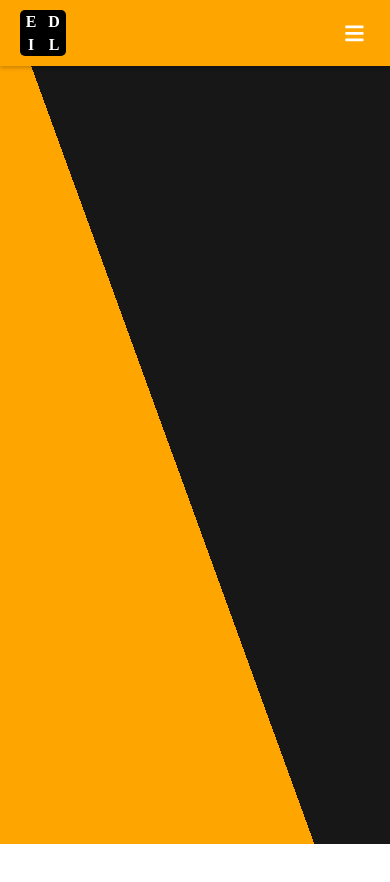
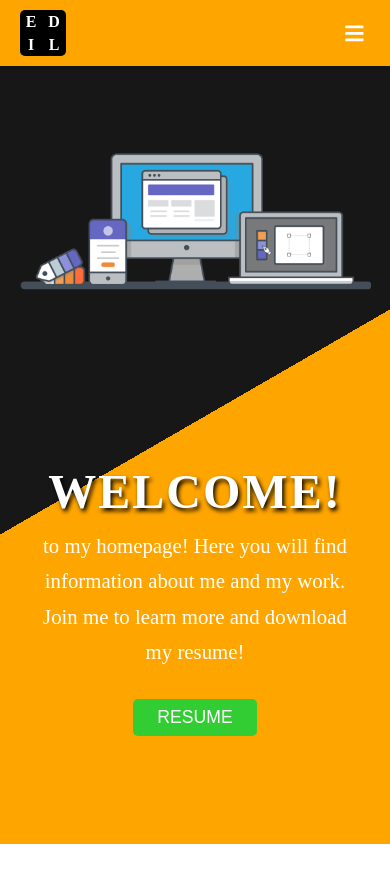
Before and after one commit to edilk/portfolio, a React (Create React App) app: page / in a window 390 px wide. Shown: the top 882 px of the page. After the commit the page ends 844 px from the top, so only its background shows below. Built offline with nearby package versions, Linux system fonts and the light colour scheme.

Commit message:
Home page added

```diff
--- a/src/components/home/Home.js
+++ b/src/components/home/Home.js
@@ -1,9 +1,21 @@
 import './home.css';
+import banner  from "../../images/banner.png"
 
 export default function Home() {
     return (
-        <div className="home hero">
-
-        </div>
+        <section className='home'>
+            <div className='home-content'>
+                <div className='home-text'>
+                    <h1>Welcome!</h1>
+                    <p>to my homepage!
+                    Here you will find information about me and my work.
+                    Join me to learn more and download my resume!</p>
+                    <button>Resume</button>
+                </div>
+                <div className='home-illustration'>
+                    <img src={banner} alt='Illustration' />
+                </div>
+            </div>
+        </section>
     );
 }
--- a/src/components/home/home.css
+++ b/src/components/home/home.css
@@ -1,8 +1,132 @@
-.hero {
+.home {
     width: 100vw;
-    height: 100vh;
-    background-image: url('../../images/milky-way.jpg');
-    background-repeat: no-repeat;
-    background-size: cover;
-    background-position: top;
+    height: min(100vh, 1000px);
+    padding-top: 86px;
+    background: linear-gradient(140deg, #ffa500 50%, #171717 50%);
 }
+
+.home-content {
+    width: 90vw;
+    height: 100%;
+    margin: 0 auto;
+    display: flex;
+    justify-content: center;
+    align-items: center;
+}
+
+.home-text {
+    width: 50%;
+    display: flex;
+    flex-direction: column;
+    justify-content: center;
+    align-items: center;
+    padding: 30px 30px 30px 0;
+    color: #fff;
+    animation: leftToRight 0.5s ease-out;
+}
+
+.home-text h1 {
+    font-size: 3rem;
+    font-weight: bold;
+    text-transform: uppercase;
+    text-shadow: 2px 3px 4px #000;
+    line-height: 1.5;
+    text-align: center;
+    letter-spacing: 2px;
+}
+
+.home-text p {
+    font-size: 1.3rem;
+    line-height: 1.7;
+    text-align: center;
+}
+
+.home-text button {
+    padding: 8px 24px;
+    text-transform: uppercase;
+    font-size: 1.1rem;
+    margin: 30px auto;
+    background-color: #32cd32;
+    color: #fff;
+    border: 0;
+    border-radius: 5px;
+    transition: all 0.3s ease-out;
+}
+
+.home-text button:hover {
+    cursor: pointer;
+    transform: translateY(-5px);
+    transition: transform 0.3s ease-out;
+}
+
+.home-text button:active {
+    background-color: hsl(120°, 70.8%, 100%);
+    box-shadow: -2px 2px 3px #258525;
+}
+
+.home-illustration {
+    width: 50%;
+    animation: rightToLeft 0.5s ease-out;
+}
+
+.home-illustration img {
+    max-width: 100%;
+    max-height: 100%;
+    object-fit: cover;
+}
+
+@media (max-width: 768px) {
+    .home {
+        background: linear-gradient(150deg, #171717 50%, #ffa500 50%);
+    }
+
+    .home-content {
+        flex-direction: column-reverse;
+    }
+
+    .home-illustration {
+        width: 100%;
+        height: 50vh;
+        display: flex;
+        justify-content: center;
+        margin-top: -100px;
+        margin-bottom: -30px;
+    }
+
+    .home-text {
+        width: 100%;
+        height: 50vh;
+        margin: 0 auto;
+        padding: 8px;
+    }
+}
+
+@media (min-width: 1137px) {
+
+    .home-content {
+        width: 1024px;
+    }
+}
+
+@keyframes leftToRight {
+    0% {
+        opacity: 0;
+        transform: translateX(-100%)
+    }
+
+    100% {
+        opacity: 1;
+        transform: translateX(0%)
+    }
+}
+
+@keyframes rightToLeft {
+    0% {
+        opacity: 0;
+        transform: translateX(100%);
+    }
+    100% {
+        opacity: 1;
+        transform: translateX(0%);
+    }
+}
--- a/src/components/navbar/navbar.css
+++ b/src/components/navbar/navbar.css
@@ -14,14 +14,6 @@ header {
 
 header {
     transition: background 0.5s, padding 0.5s;
-}
-
-header.scrolled {
-
-    padding: 10px;
-    background-color: #ffa500;
-    transition: 0.5s;
-    box-shadow: 0 3px 4px rgba(0, 0, 0, 0.2);
 }
 
 .navbar {
@@ -55,15 +47,13 @@ header.scrolled {
 .navbar-link {
     color: #fff;
     text-decoration: none;
+    padding: 8px;
     font-weight: 500;
     text-transform: uppercase;
 }
 
+.navlink-active,
 .navbar-link:hover {
-    color: #ffa500;
-}
-
-.navlink-active {
     color: #ffa500;
     background-color: #fff;
     padding: 8px;
@@ -102,7 +92,7 @@ header.scrolled {
         position: fixed;
         flex-direction: column;
         inset: 0 30vw 0 0;
-        background-color: hsla(0, 0%, 0%, 0.8);
+        background-color: hsla(0, 0%, 0%, 0.9);
         backdrop-filter: blur(2rem);
         transform: translateX(-100%);
         transition: transform 400ms ease-out;
@@ -110,6 +100,7 @@ header.scrolled {
 
     .active {
         transform: translateX(0%);
+        transition: transform 400ms ease-out;
     }
 
     .navigation ul {
@@ -119,6 +110,10 @@ header.scrolled {
 
     .navigation .navbar-link {
         color: white;
+    }
+
+    .navigation .navbar-link:hover {
+        color: #ffa500;
     }
 
     .navigation .navlink-active {
@@ -145,6 +140,16 @@ header.scrolled {
     }
 }
 
+@media (min-width: 769px) {
+    header.scrolled {
+
+        padding: 10px;
+        background-color: #ffa500;
+        transition: background 0.5s, padding 0.5s;
+        box-shadow: 0 3px 4px rgba(0, 0, 0, 0.2);
+    }
+}
+
 
 @media (min-width: 1137px) {
     .navbar {
--- a/src/components/root/Root.js
+++ b/src/components/root/Root.js
@@ -1,14 +1,14 @@
 
+import Home from "../home/Home";
 import { NavBar } from "../navbar/NavBar";
 
 export default function Root() {
     return (
         <>
             <NavBar />
-            <main />
-            <div className="temp">
-
-            </div>
+            <main>
+                <Home />
+            </main>
         </>
     );
 }
--- a/src/styles/main.css
+++ b/src/styles/main.css
@@ -1,13 +1,13 @@
 * {
     margin: 0;
+    box-sizing: border-box;
 }
 
 main {
     width: 100vw;
-    height: 100vh;
-    background: linear-gradient(70deg, #ffa500 max(35vw, 35vh), #171717 min(36vw, 36vh));
+    margin: 0 auto;
+    display: flex;
+    flex-direction: column;
+    justify-content: center;
+    align-items: center;
 }
-
-.temp {
-    height: 100vh;
-}
```
Also changed, not shown: src/components/home/button.style.js (deleted, +0 -10 lines), src/images/banner.png (added).
